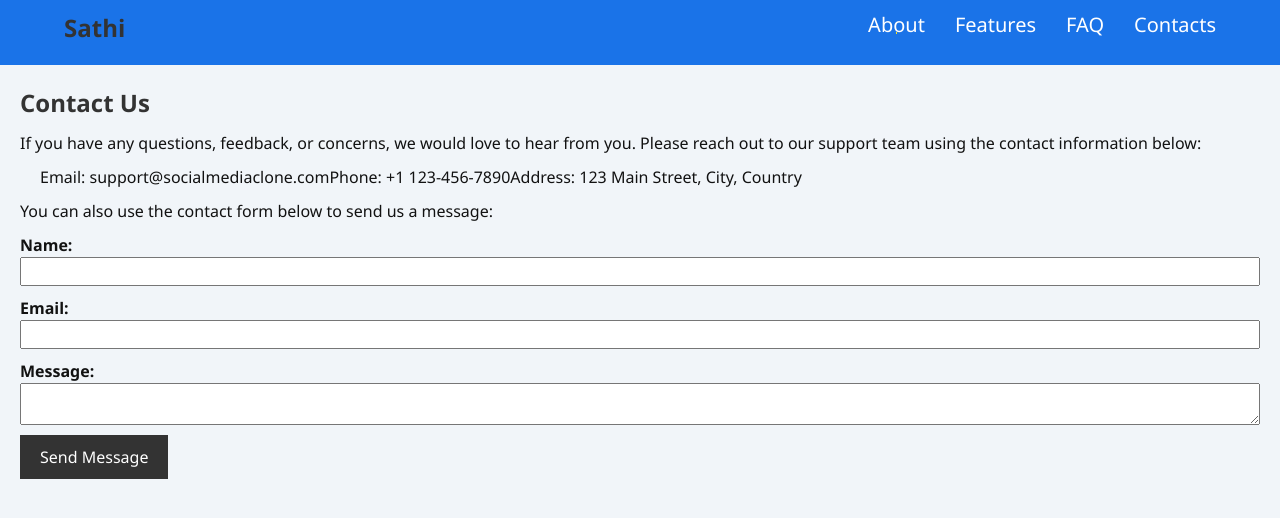
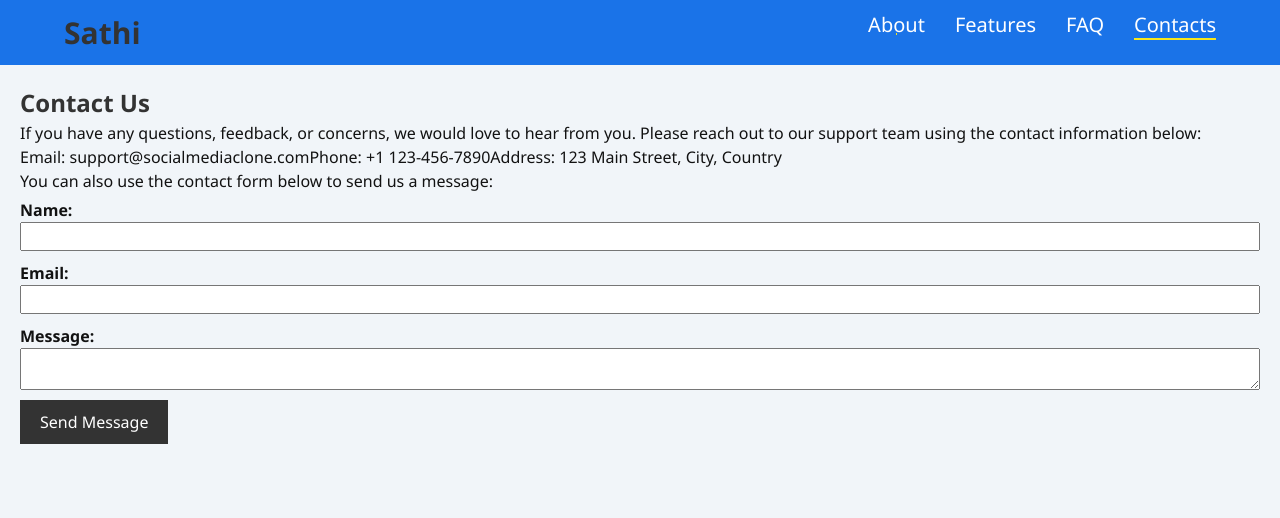
Before and after one commit to realsanjeev/Social-media-clone-using-Django, a Django app: page /contacts in a window 1280 px wide. Shown: the top 518 px of the page. Run offline with Django 4.2, Linux system fonts and the light colour scheme.

Commit message:
editing styling

```diff
--- /dev/null
+++ b/static/styles/public/secondary.css
@@ -0,0 +1,185 @@
+/* Main Content Styles */
+main {
+    padding: 20px;
+}
+
+section {
+    margin-bottom: 20px;
+}
+
+h1,
+h2 {
+    color: #333;
+}
+
+ul {
+    list-style-type: disc;
+    margin-left: 20px;
+}
+
+
+
+ul {
+    list-style-type: disc;
+    margin-left: 20px;
+    margin-bottom: 10px;
+}
+
+label {
+    font-weight: bold;
+}
+
+input[type="text"],
+input[type="email"],
+textarea {
+    display: block;
+    width: 100%;
+    padding: 5px;
+    margin-bottom: 10px;
+}
+
+button {
+    padding: 10px 20px;
+    background-color: #333;
+    color: #fff;
+    border: none;
+    cursor: pointer;
+}
+
+/* Footer Styles */
+footer {
+    background-color: #333;
+    color: #fff;
+    padding: 10px;
+    text-align: center;
+}
+
+dl {
+    margin-top: 0;
+    margin-bottom: 20px;
+}
+
+dt {
+    font-weight: bold;
+    margin-top: 10px;
+}
+
+dd {
+    margin-left: 20px;
+    margin-bottom: 10px;
+}
+
+ul {
+    list-style-type: disc;
+    margin-left: 20px;
+}
+
+h2 {
+    color: #333;
+    font-size: 18px;
+    margin-bottom: 5px;
+}
+
+
+.wrapper-navbar {
+    height: 65px;
+    display: flex;
+    align-items: center;
+    justify-content: center;
+    background-color: #1a73e8;
+}
+
+nav {
+    display: flex;
+    width: 90%;
+}
+
+ul li a {
+    margin-left: 1.5em;
+}
+
+a.logo-nav {
+    margin-right: auto;
+}
+
+ul {
+    display: flex;
+    list-style: none;
+    margin: 0px;
+    padding: 0px;
+}
+
+a {
+    text-decoration: none;
+    color: #ffffff;
+    position: relative;
+    font-size: 1.25em;
+}
+
+a::after {
+    content: "";
+    top: 80%;
+    border-bottom: 2px solid #F8E71C;
+    transition: all 0.35s;
+    position: absolute;
+}
+
+a:hover::after {
+    transition: all 0.35s;
+}
+
+a::after {
+    right: 50%;
+    left: 50%;
+}
+
+a:hover::after {
+    right: 0;
+    left: 0;
+}
+
+@media (max-width: 1024px) {
+    .wrapper-navbar {
+        height: auto;
+    }
+
+    nav {
+        flex-direction: column;
+        align-items: center;
+    }
+
+    a.logo-nav {
+        margin-top: 1.5em;
+        margin-bottom: 1.5em;
+        margin-right: 0px;
+    }
+
+    ul {
+        width: 100%;
+        margin-bottom: 1em;
+        justify-content: space-between;
+    }
+
+    ul li a {
+        margin-left: 0px;
+    }
+}
+
+@media (max-width: 768px) {
+    a.logo-nav {
+        margin: 1.5em;
+    }
+
+    ul {
+        flex-direction: column;
+    }
+
+    ul li {
+        margin: 0.3em;
+        text-align: center;
+    }
+
+    ul li a {
+        margin-left: 0px;
+    }
+}
--- a/static/styles/userprofile/styles.css
+++ b/static/styles/public/styles.css
@@ -190,3 +190,7 @@
 	color: rgb(35, 135, 222);
 	font-size: inherit;
   }
+
+  .active {
+	border-bottom: 2px solid #F8E71C;
+  }
--- /dev/null
+++ b/templates/public/base.html
@@ -0,0 +1,39 @@
+{% url 'contacts' as contact_url %}
+{% url 'about' as about_url %}
+{% url 'features' as feature_url %}
+{% url 'faq' as faq_url %}
+<!DOCTYPE html>
+<html lang="en">
+<head>
+    <meta charset="UTF-8">
+    <meta name="viewport" content="width=device-width, initial-scale=1.0">
+    <title>Social Media Clone {% block title %}{% endblock title %}</title>
+    {% load static %}
+    <link rel="stylesheet" type="text/css" href="{% static "styles/public/styles.css" %}">
+    <link rel="stylesheet" type="text/css" href="{% static "styles/public/secondary.css" %}">
+    <link rel="icon" href="{% static "images/web-icon.png" %}">
+</head>
+<body>
+    <div class="wrapper-navbar">
+      <nav>
+        <a href="/home" class="logo-nav"><h1>Sathi</h1> </a>
+        <ul>
+          <li>
+            <a href="/about" class="{% if request.path == about_url %}active{% endif %}">About</a>
+          </li>
+          <li>
+            <a href="/features" class="{% if request.path == feature_url %}active{% endif %}">Features</a>
+          </li>
+          <li>
+            <a href="/faq" class="{% if request.path == faq_url %}active{% endif %}">FAQ</a>
+          </li>
+          <li>
+            <a href="/contacts" class="{% if request.path == contact_url %}active{% endif %}">Contacts</a>
+          </li>
+        </ul>
+      </nav>
+      </div>
+    {% block auth_container %}
+    {% endblock auth_container %}
+</body>
+</html>
--- a/templates/public/contact.html
+++ b/templates/public/contact.html
@@ -1,65 +1,11 @@
-{% extends 'user/base.html' %}
+{% extends 'public/base.html' %}
 
 {% block title %}
-: Frequently Asked Questions
+: Contact
 {% endblock title %}
 
 {% block auth_container %}
-<style>
-        /* Main Content Styles */
-        main {
-      padding: 20px;
-    }
 
-    section {
-      margin-bottom: 20px;
-    }
-
-    h1 {
-      color: #333;
-      font-size: 24px;
-      margin-bottom: 10px;
-    }
-
-    p {
-      margin-bottom: 10px;
-    }
-
-    ul {
-      list-style-type: disc;
-      margin-left: 20px;
-      margin-bottom: 10px;
-    }
-
-    label {
-      font-weight: bold;
-    }
-
-    input[type="text"],
-    input[type="email"],
-    textarea {
-      display: block;
-      width: 100%;
-      padding: 5px;
-      margin-bottom: 10px;
-    }
-
-    button {
-      padding: 10px 20px;
-      background-color: #333;
-      color: #fff;
-      border: none;
-      cursor: pointer;
-    }
-
-    /* Footer Styles */
-    footer {
-      background-color: #333;
-      color: #fff;
-      padding: 10px;
-      text-align: center;
-    }
-</style>
 <main>
     <section>
       <h1>Contact Us</h1>
@@ -80,7 +26,8 @@
           messageElement.style.display = "none";
         }, 3000);
       </script>
-      <form action="#" method="POST">
+      <form action="/contact" method="POST">
+        {% csrf_token %}
         <label for="name">Name:</label>
         <input type="text" id="name" name="name" required>
 
--- a/templates/user/base.html
+++ /dev/null
@@ -1,139 +0,0 @@
-<!DOCTYPE html>
-<html lang="en">
-<head>
-    <meta charset="UTF-8">
-    <meta name="viewport" content="width=device-width, initial-scale=1.0">
-    <title>Social Media Clone {% block title %}{% endblock title %}</title>
-    {% load static %}
-    <link rel="stylesheet" type="text/css" href="{% static 'styles/userprofile/styles.css' %}">
-    <link rel="icon" href="{% static 'images/web-icon.png' %}">
-</head>
-<body>
-    <style>
-        .wrapper-navbar {
-  height: 65px;
-  display: flex;
-  align-items: center;
-  justify-content: center;
-  background-color: #1a73e8;
-}
-
-nav {
-  display: flex;
-  width: 90%;
-}
-
-ul li a {
-  margin-left: 1.5em;
-}
-
-a.logo-nav {
-  margin-right: auto;
-}
-
-ul {
-  display: flex;
-  list-style: none;
-  margin: 0px;
-  padding: 0px;
-}
-
-a {
-  text-decoration: none;
-  color: #ffffff;
-  position: relative;
-  font-size: 1.25em;
-}
-
-a::after {
-  content:"";
-  top: 80%;
-  border-bottom: 2px solid #F8E71C;
-  transition: all 0.35s;
-  position: absolute;
-}
-
-a:hover::after {
-  transition: all 0.35s;
-}
-
-a::after {
-  right: 50%;
-  left: 50%;
-}
-
-a:hover::after {
-  right: 0;
-  left: 0;
-}
-
-@media (max-width: 1024px) {
-  .wrapper-navbar {
-    height: auto;
-  }
-
-  nav {
-    flex-direction: column;
-    align-items: center;
-  }
-
-  a.logo-nav {
-    margin-top: 1.5em;
-    margin-bottom: 1.5em;
-    margin-right: 0px;
-  }
-
-  ul {
-    width: 100%;
-    margin-bottom: 1em;
-    justify-content: space-between;
-  }
-
-  ul li a {
-    margin-left: 0px;
-  }
-}
-
-@media (max-width: 768px) {
-  a.logo-nav {
-    margin: 1.5em;
-  }
-
-  ul {
-    flex-direction: column;
-  }
-
-  ul li {
-    margin: 0.3em;
-    text-align: center;
-  }
-
-  ul li a {
-    margin-left: 0px;
-  }
-}
-
-    </style>
-    <div class="wrapper-navbar">
-      <nav>
-        <a href="/home" class="logo-nav"><h1>Sathi</h1> </a>
-        <ul>
-          <li>
-            <a href="/about">About</a>
-          </li>
-          <li>
-            <a href="/features">Features</a>
-          </li>
-          <li>
-            <a href="/faq">FAQ</a>
-          </li>
-          <li>
-            <a href="/contacts">Contacts</a>
-          </li>
-        </ul>
-      </nav>
-      </div>
-    {% block auth_container %}
-    {% endblock auth_container %}
-</body>
-</html>
--- a/templates/user/signin.html
+++ b/templates/user/signin.html
@@ -1,4 +1,4 @@
-{% extends "user/base.html" %}
+{% extends "public/base.html" %}
 {% block title %}
 : Login
 {% endblock title %}
--- a/templates/user/signup.html
+++ b/templates/user/signup.html
@@ -1,4 +1,4 @@
-{% extends "user/base.html" %}
+{% extends "public/base.html" %}
 {% block title %}
 : Sign Up
 {% endblock title %}
```
Also changed, not shown: templates/public/about.html (+1 -20 lines), templates/public/faq.html (+1 -32 lines), templates/public/features.html (+2 -33 lines), db.sqlite3.
